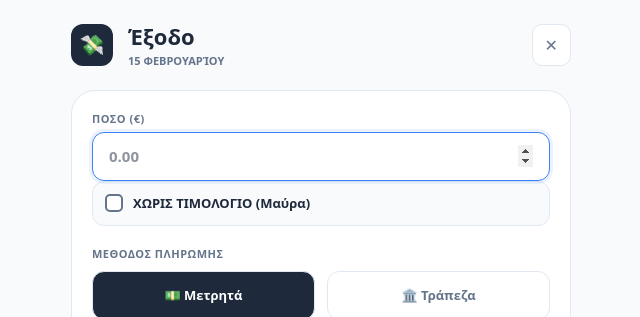
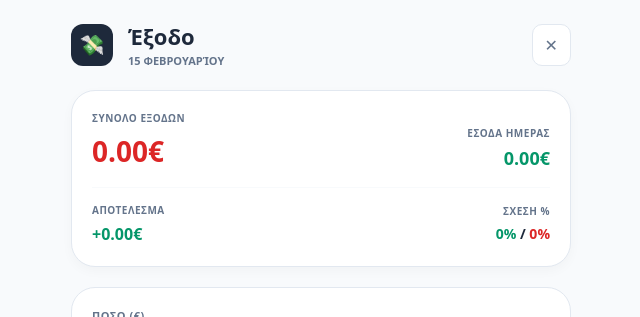
Before and after one commit to tsigris/cosy-management, a Next.js app: page /add-expense in a window 1280 px wide. Shown: the top 317 px of the page, without its empty margins (319-959 px from the left). Built offline with nearby package versions, Linux system fonts and the light colour scheme; no server answers; the database is empty.

Commit message:
Update page.tsx

```diff
--- a/src/app/add-expense/page.tsx
+++ b/src/app/add-expense/page.tsx
@@ -45,7 +45,9 @@ function AddExpenseForm() {
   const [suppliers, setSuppliers] = useState<any[]>([])
   const [fixedAssets, setFixedAssets] = useState<any[]>([])
 
-  // LOGIC ΓΙΑ ΔΙΠΛΗ ΕΠΙΛΟΓΗ (SEARCH & SELECT)
+  // STATS STATE ΓΙΑ ΤΟ VS
+  const [dayStats, setDayStats] = useState({ income: 0, expenses: 0 });
+
   const [searchTerm, setSearchTerm] = useState('')
   const [showDropdown, setShowDropdown] = useState(false)
   const [selectedSup, setSelectedSup] = useState(urlSupId || '')
@@ -54,7 +56,6 @@ function AddExpenseForm() {
   const [isSupModalOpen, setIsSupModalOpen] = useState(false)
   const [newSupName, setNewSupName] = useState('')
 
-  // Κλείσιμο dropdown αν πατήσεις εκτός
   useEffect(() => {
     const handleClickOutside = (event: MouseEvent) => {
       if (dropdownRef.current && !dropdownRef.current.contains(event.target as Node)) {
@@ -74,12 +75,21 @@ function AddExpenseForm() {
         setCurrentUsername(profile.username || 'Admin')
         setStoreId(profile.store_id)
 
-        const [sRes, fRes] = await Promise.all([
+        const [sRes, fRes, tRes] = await Promise.all([
           supabase.from('suppliers').select('*').eq('store_id', profile.store_id).neq('is_active', false).order('name'),
-          supabase.from('fixed_assets').select('id, name').eq('store_id', profile.store_id).order('name')
+          supabase.from('fixed_assets').select('id, name').eq('store_id', profile.store_id).order('name'),
+          supabase.from('transactions').select('amount, type').eq('store_id', profile.store_id).eq('date', selectedDate)
         ])
+
         if (sRes.data) setSuppliers(sRes.data)
         if (fRes.data) setFixedAssets(fRes.data)
+
+        // Υπολογισμός stats ημέρας
+        if (tRes.data) {
+          const inc = tRes.data.filter(t => t.type === 'income').reduce((acc, t) => acc + Number(t.amount), 0);
+          const exp = tRes.data.filter(t => t.type === 'expense' || t.type === 'debt_payment').reduce((acc, t) => acc + Math.abs(Number(t.amount)), 0);
+          setDayStats({ income: inc, expenses: exp });
+        }
 
         if (urlSupId && sRes.data) {
           const found = sRes.data.find((s: any) => s.id === urlSupId)
@@ -90,9 +100,18 @@ function AddExpenseForm() {
         }
       }
     } catch (error) { console.error(error) } finally { setLoading(false) }
-  }, [urlSupId])
+  }, [urlSupId, selectedDate])
 
   useEffect(() => { loadFormData() }, [loadFormData])
+
+  // Υπολογισμός διαφοράς και ποσοστού
+  const vsAnalysis = useMemo(() => {
+    const diff = dayStats.income - dayStats.expenses;
+    const total = dayStats.income + dayStats.expenses;
+    const incPct = total > 0 ? (dayStats.income / total) * 100 : 0;
+    const expPct = total > 0 ? (dayStats.expenses / total) * 100 : 0;
+    return { diff, incPct, expPct };
+  }, [dayStats]);
 
   const handleImageChange = (e: React.ChangeEvent<HTMLInputElement>) => {
     if (e.target.files && e.target.files[0]) {
@@ -164,6 +183,37 @@ function AddExpenseForm() {
             </div>
           </div>
           <Link href="/" style={backBtnStyle}>✕</Link>
+        </div>
+
+        {/* HERO CARD ΜΕ ΕΣΟΔΑ VS ΕΞΟΔΑ */}
+        <div style={heroStatsCard}>
+          <div style={{ display: 'flex', justifyContent: 'space-between', alignItems: 'flex-end' }}>
+            <div>
+              <p style={heroLabelSmall}>ΣΥΝΟΛΟ ΕΞΟΔΩΝ</p>
+              <h2 style={heroAmountLarge}>{dayStats.expenses.toFixed(2)}€</h2>
+            </div>
+            <div style={{ textAlign: 'right' }}>
+              <p style={heroLabelSmall}>ΕΣΟΔΑ ΗΜΕΡΑΣ</p>
+              <p style={{ fontSize: '18px', fontWeight: '800', color: colors.accentGreen, margin: 0 }}>{dayStats.income.toFixed(2)}€</p>
+            </div>
+          </div>
+
+          <div style={heroDivider} />
+
+          <div style={{ display: 'flex', justifyContent: 'space-between', alignItems: 'center' }}>
+            <div>
+              <p style={heroLabelSmall}>ΑΠΟΤΕΛΕΣΜΑ</p>
+              <p style={{ fontSize: '16px', fontWeight: '900', color: vsAnalysis.diff >= 0 ? colors.accentGreen : colors.accentRed, margin: 0 }}>
+                {vsAnalysis.diff >= 0 ? '+' : ''}{vsAnalysis.diff.toFixed(2)}€
+              </p>
+            </div>
+            <div style={{ textAlign: 'right' }}>
+              <p style={heroLabelSmall}>ΣΧΕΣΗ %</p>
+              <p style={{ fontSize: '14px', fontWeight: '800', color: colors.primaryDark, margin: 0 }}>
+                <span style={{color: colors.accentGreen}}>{vsAnalysis.incPct.toFixed(0)}%</span> / <span style={{color: colors.accentRed}}>{vsAnalysis.expPct.toFixed(0)}%</span>
+              </p>
+            </div>
+          </div>
         </div>
 
         <div style={formCard}>
@@ -284,6 +334,11 @@ function AddExpenseForm() {
 }
 
 // STYLES
+const heroStatsCard: any = { backgroundColor: 'white', padding: '20px', borderRadius: '24px', marginBottom: '20px', border: `1px solid ${colors.border}`, boxShadow: '0 4px 12px rgba(0,0,0,0.03)' };
+const heroLabelSmall = { fontSize: '10px', fontWeight: '800', color: colors.secondaryText, marginBottom: '4px', letterSpacing: '0.5px' };
+const heroAmountLarge = { fontSize: '28px', fontWeight: '900', color: colors.accentRed, margin: 0 };
+const heroDivider = { height: '1px', backgroundColor: colors.bgLight, margin: '15px 0' };
+
 const autocompleteDropdown: any = { position: 'absolute', top: '105%', left: 0, right: 0, backgroundColor: 'white', border: `1px solid ${colors.border}`, borderRadius: '14px', zIndex: 1000, maxHeight: '200px', overflowY: 'auto', boxShadow: '0 10px 20px rgba(0,0,0,0.1)' };
 const dropdownRow = { padding: '12px 15px', fontSize: '14px', fontWeight: '700', cursor: 'pointer', borderBottom: `1px solid ${colors.bgLight}` };
 const iphoneWrapper: any = { backgroundColor: colors.bgLight, minHeight: '100dvh', padding: '20px', overflowY: 'auto', position: 'absolute', top: 0, left: 0, right: 0, bottom: 0 };
```
